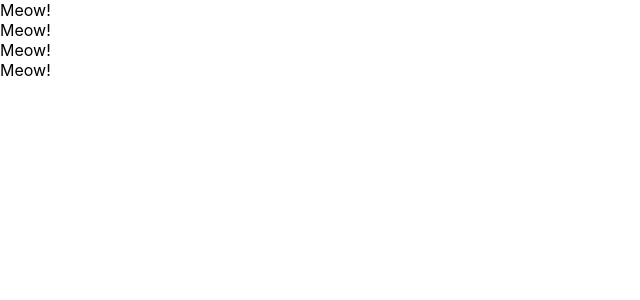
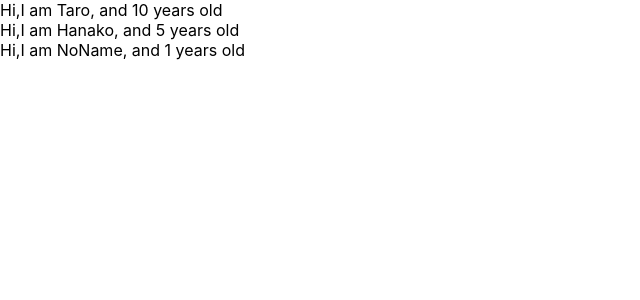
Before and after one commit to setoneno/react-redux-crud, a React (Create React App) app: page / in a window 1280 px wide. Shown: the top 300 px of the page, without its empty margins (0-640 px from the left). Built offline with nearby package versions, Linux system fonts and the light colour scheme.

Commit message:
learn props of component

```diff
--- a/src/App.js
+++ b/src/App.js
@@ -1,30 +1,29 @@
-import React, { Component } from 'react';
-
-// class App extends Component {
-//   render() {
-//     return (
-//     <React.Fragment>
-//       <label htmlFor="bar">bar</label>
-//       <input type="text" onChange={() => {console.log("I am clicked!")}} />
-//     </React.Fragment>
-//     )
-//   }
-// }
+import React from 'react';
 
 const App = () => {
+  const profiles = [
+    { name: "Taro", age: 10 },
+    { name: "Hanako", age: 5 },
+    { name: "NoName" }
+
+  ]
   return (
     <div>
-      <Cat />
-      <Cat />
-      <Cat />
-      <Cat />
+      {
+        profiles.map((profile, index) => {
+          return <User name={profile.name} age={profile.age} key={index} />
+        })
+      }
     </div>
   )
 }
 
-const Cat = () => {
-  return <div>Meow!</div>
+const User = (props) => {
+  return <div>Hi,I am {props.name}, and {props.age} years old</div>
 }
 
+User.defaultProps = {
+  age: 1
+}
 
 export default App;
```
